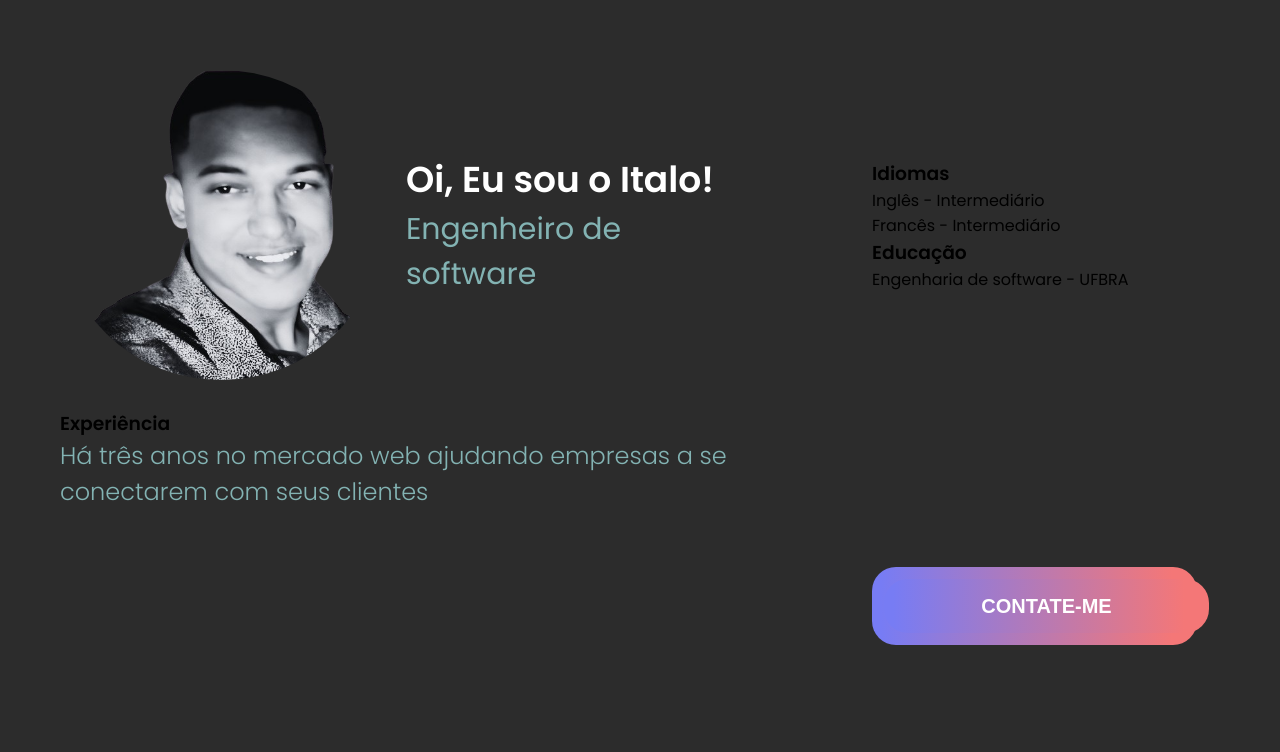
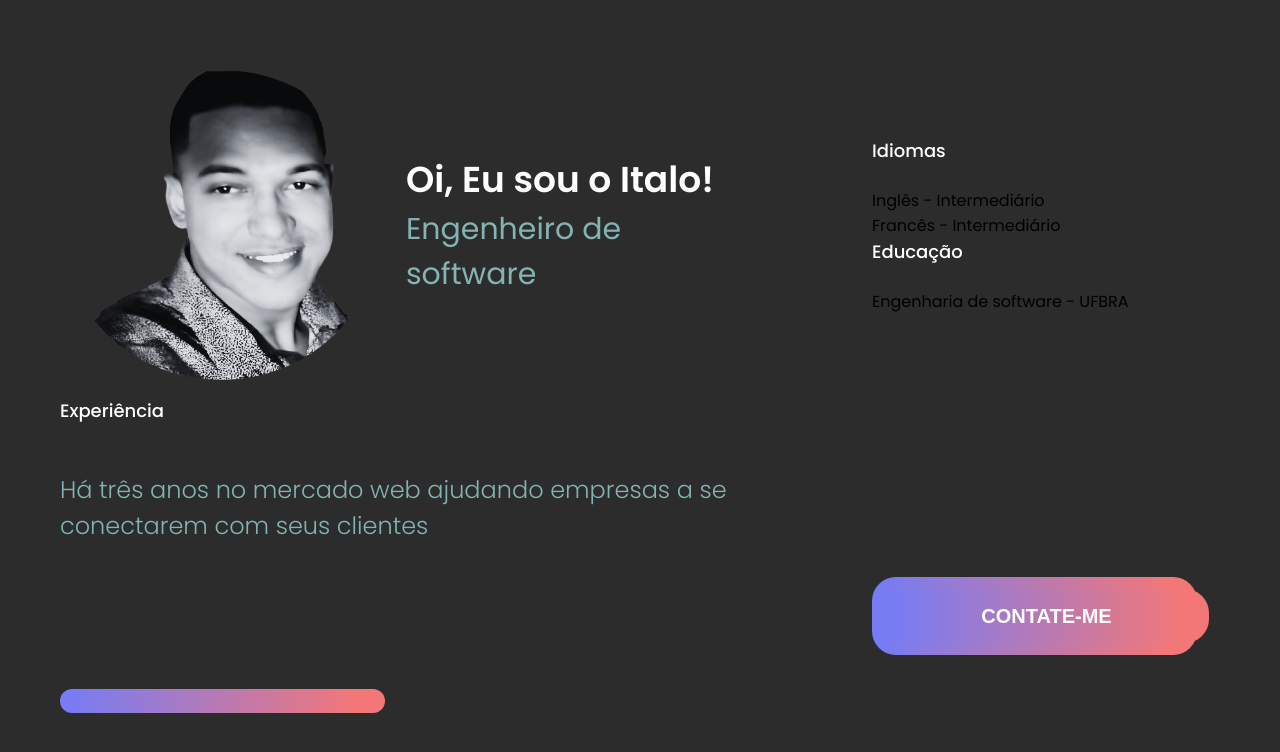
Before and after one commit to itaLoopCode/Meu-Portifolio, a Next.js app: page / in a window 1280 px wide. Shown: the top 752 px of the page. Built offline with nearby package versions, Linux system fonts and the light colour scheme.

Commit message:
committed

```diff
--- a/src/app/page.tsx
+++ b/src/app/page.tsx
@@ -14,7 +14,7 @@ export default function Home() {
 
       <Experience />
 
-      <div className="buttons">
+      <div className="btn-prymary">
 
       </div>
 
--- a/src/components/SectionTitle/sectionTitle.tsx
+++ b/src/components/SectionTitle/sectionTitle.tsx
@@ -1,4 +1,4 @@
-import "./sectionTitle/sectionTitle"
+import "@/components/SectionTitle/sectionTitle.scss"
 
 interface SectionTitleProps{
 text : string
--- a/src/components/experience/experience.scss
+++ b/src/components/experience/experience.scss
@@ -4,6 +4,7 @@
   display: flex;
   flex-direction: column;
   align-items: center;
+  gap:24px;
 
   p {
     color: var(--text-secundary);
```
Also changed, not shown: src/components/icons/email-icon.tsx (added, +8 -0 lines).
